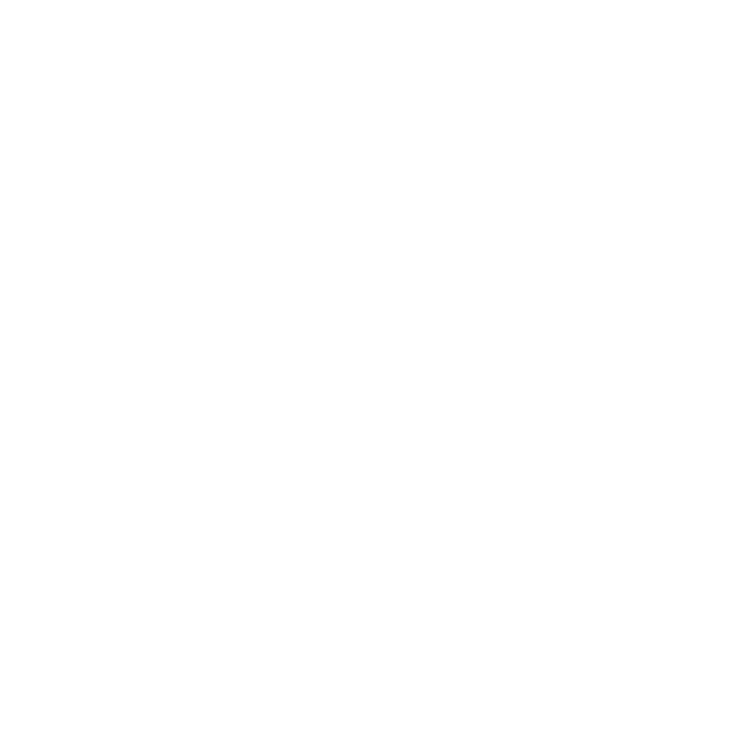
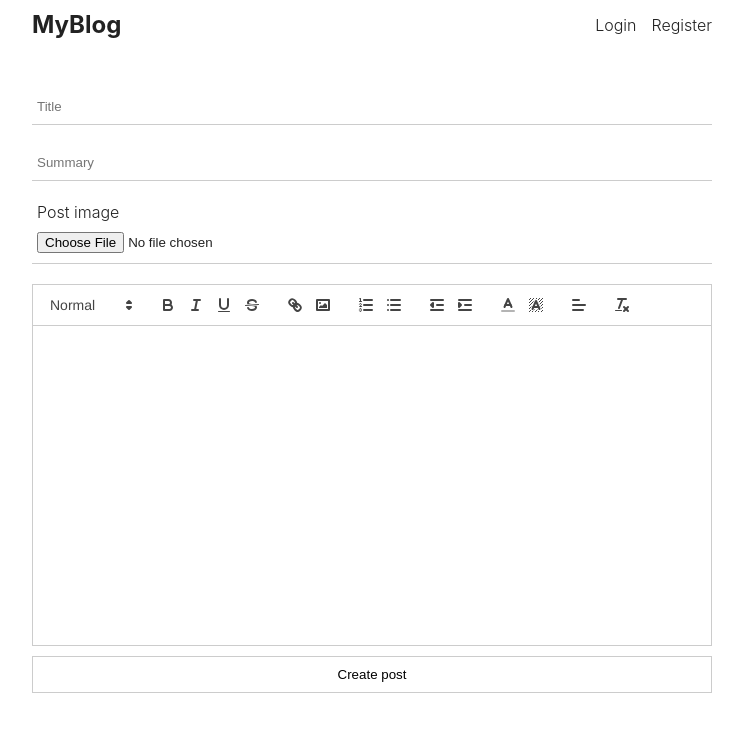
Before and after one commit to NicolasVidalDuque/blog_app, a React (Create React App) app in the folder client/: page /create in a window 1280 px wide. Before the commit this address had no page. Shown: the top 732 px of the page, without its empty margins (268-1011 px from the left). Built offline with nearby package versions, Linux system fonts and the light colour scheme; no server answers.

Commit message:
created the -createPost- page, added form with react-quill, added file upload in the server with multer.

```diff
--- a/client/src/App.css
+++ b/client/src/App.css
@@ -22,11 +22,16 @@
   justify-content: space-between;
   margin-bottom: 50px;
   align-items: center;
+  font-weight: 300;
 }
 
 header a {
   text-decoration: none;
   color: inherit;
+}
+
+header .header-text:hover{
+  cursor: pointer;
 }
 
 header a.logo {
@@ -111,3 +116,32 @@
   border-color: #333;
   cursor:pointer;
 }
+
+.ql-container {
+  min-height: 20rem;
+  height: 100%;
+  flex: 1;
+  display: flex;
+  flex-direction: column;
+}
+
+.ql-editor {
+  height: 100%;
+  flex: 1;
+  overflow-y: auto;
+  width: 100%;
+}
+
+.ql-toolbar.ql-snow *{
+  margin:0;
+}
+
+form#create-form h4{
+  font-weight: 300;
+  margin-bottom: 0;
+  margin-left: 5px;
+}
+
+form#create-form input#input-file{
+  margin-top: 0;
+}
--- a/client/src/App.js
+++ b/client/src/App.js
@@ -5,6 +5,7 @@
 import LoginPage from "./components/Pages/LoginPage";
 import Registerpage from "./components/Pages/RegisterPage";
 import {UserContexProvider} from "./context/UserContext";
+import CreatePost from "./components/Pages/CreatePost";
 
 
 // TODO: state has to be stored in App.js, useContext
@@ -13,9 +14,10 @@
     <UserContexProvider>
       <Routes>
         <Route path="/" element={<Layout />}>
-          <Route  index element={<IndexPage />} />
-          <Route path={"/login"} element={<LoginPage />} />
-          <Route path={"/register"} element={<Registerpage />} />
+            <Route  index element={<IndexPage />} />
+            <Route path="/login" element={<LoginPage />} />
+            <Route path="/register" element={<Registerpage />} />
+            <Route path="/create" element={<CreatePost />} />
         </Route>
       </Routes>
     </UserContexProvider>
--- a/client/src/components/Header.js
+++ b/client/src/components/Header.js
@@ -1,4 +1,4 @@
-import { useContext, useEffect, useState } from "react";
+import { useContext, useEffect } from "react";
 import { Link } from "react-router-dom";
 import { UserContex } from "../context/UserContext";
 
@@ -34,13 +34,13 @@
 			<nav>
 				{username ? (
 						<>
-							<Link to="/create">Create new post</Link>
-							<a onClick={logout}>Logout</a>
+							<Link className='header-text' to="/create">Create new post</Link>
+							<a href='' className='header-text' onClick={logout}>Logout</a>
 						</>
 					) : (
 						<>
-							<Link to="/login">Login</Link>
-							<Link to="/register">Register</Link>
+							<Link className='header-text' to="/login">Login</Link>
+							<Link className='header-text' to="/register">Register</Link>
 						</>
 					)
 				}
--- /dev/null
+++ b/client/src/components/Pages/CreatePost.js
@@ -0,0 +1,80 @@
+import { useState } from "react";
+import ReactQuill from "react-quill";
+import 'react-quill/dist/quill.snow.css';
+
+const modules = {
+    toolbar:  [
+        [{ 'header': [1, 2, 3, 4, 5, 6, false] }],
+        ['bold', 'italic', 'underline', 'strike'],        // toggled buttons
+        ['link', 'image'],
+        [{ 'list': 'ordered'}, { 'list': 'bullet' }],
+        [{ 'indent': '-1'}, { 'indent': '+1' }],          // outdent/indent
+
+        [{ 'color': [] }, { 'background': [] }],          // dropdown with defaults from theme
+        [{ 'align': [] }],
+
+        ['clean']                                         // remove formatting button
+    ]
+};
+
+const formats = [
+    'header',
+    'bold', 'italic', 'underline', 'strike', 'blockquote',
+    'link', 'bullet', 'indent',
+    'link', 'image'];
+
+
+export default function CreatePost(){
+    const [title, setTitle] = useState('');
+    const [summary, setSummary] = useState('');
+    const [content, setContent] = useState('');
+    const [files, setFiles] = useState('');
+
+    async function createNewPost(ev){
+        const data = new FormData();
+        data.set('title', title);
+        data.set('summary', summary);
+        data.set('content', content);
+        data.set('file', files[0]);
+        ev.preventDefault();
+        const response = await fetch("http://localhost:4000/post", {
+			method: "POST",
+			body: data
+		});
+        console.log(await response.json())
+    }
+
+    return (
+		<form id="create-form">
+			<input
+				type="title"
+				placeholder="Title"
+				value={title}
+				onChange={(ev) => setTitle(ev.target.value)}
+			/>
+			<input
+				type="summary"
+				placeholder="Summary"
+				value={summary}
+				onChange={(ev) => setSummary(ev.target.value)}
+			/>
+			<h4>Post image</h4>
+			<input
+				id="input-file"
+				type="file"
+                onChange={ev => setFiles(ev.target.files)}
+            />
+			<ReactQuill
+				value={content}
+				modules={modules}
+				onChange={(newValue) => setContent(newValue)}
+			/>
+			<button
+				style={{ marginTop: "10px" }}
+				type="submit"
+                onClick={createNewPost}>
+				Create post
+			</button>
+		</form>
+	);
+}
--- a/package.json
+++ b/package.json
@@ -5,6 +5,8 @@
 		"cors": "^2.8.5",
 		"jsonwebtoken": "^9.0.1",
 		"mongodb": "^5.7.0",
-		"mongoose": "^7.3.4"
+		"mongoose": "^7.3.4",
+		"multer": "^1.4.5-lts.1",
+		"react-quill": "^2.0.0"
 	}
 }
```
Also changed, not shown: 3 other files (tests, documents, lock files or other folders).
